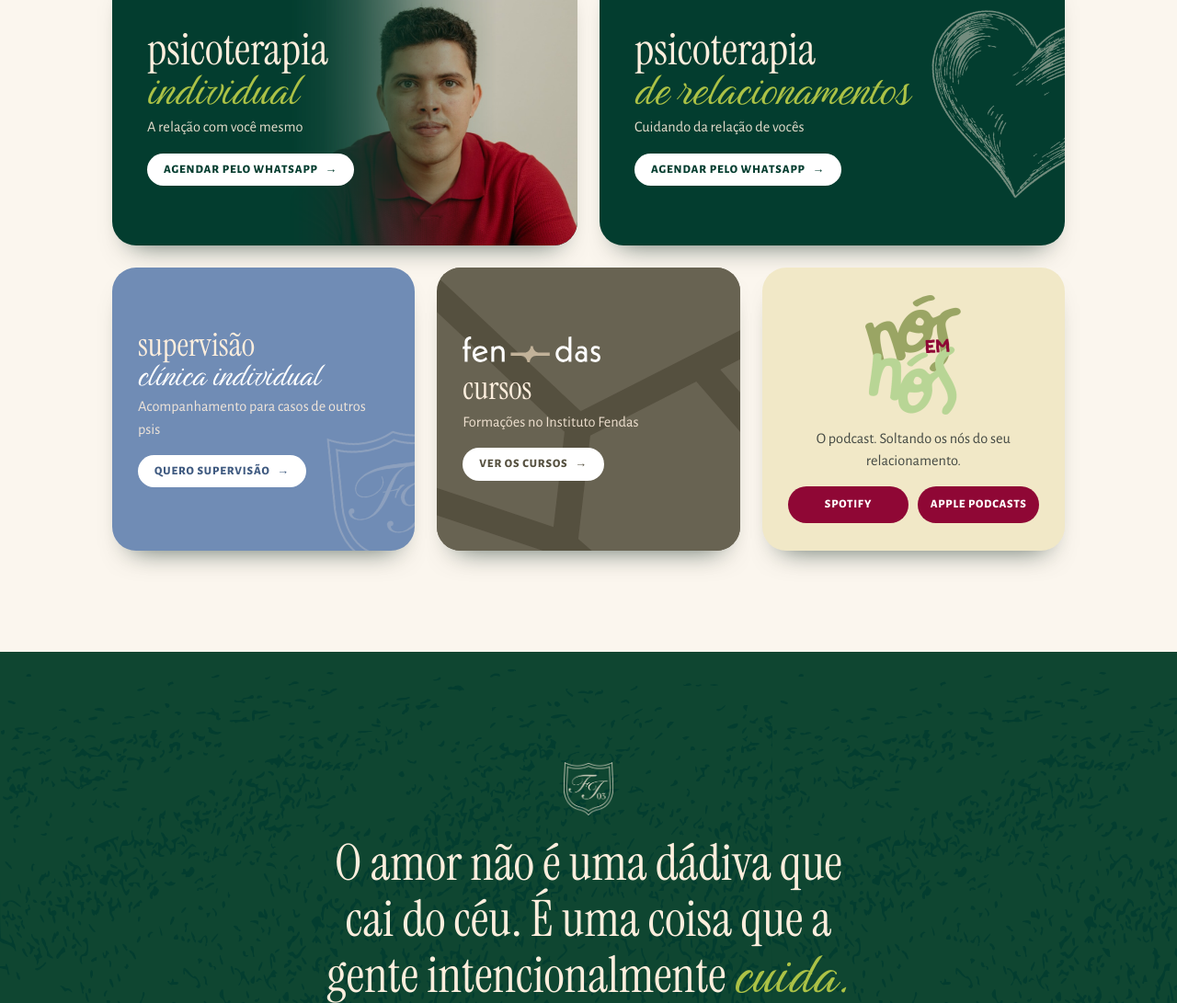
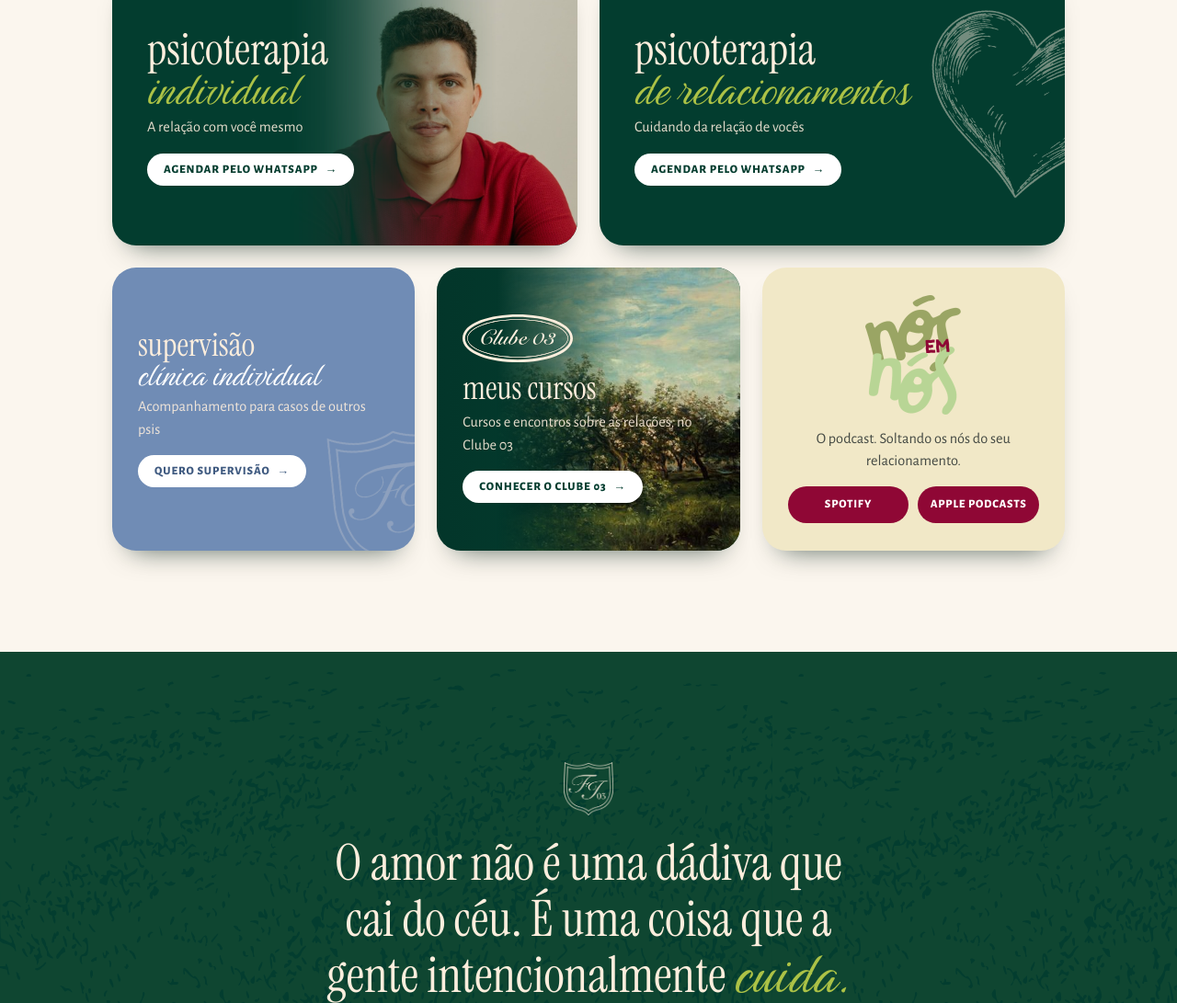
Before and after one commit to institutofendas-git/franciscoilo, a plain HTML site: page index.html in a window 1280 px wide. Shown: the part 1077-2168 px from the top of the page at 92% size. Drawn offline with Linux system fonts and the light colour scheme.

Commit message:
Cartão de cursos passa a levar ao Clube 03
Co-Authored-By: Claude Opus 5.5 <noreply@anthropic.com>
Claude-Session: https://claude.ai/code/session_01UKPNuJpB1YVLmRzwTswDjD

```diff
--- a/index.html
+++ b/index.html
@@ -120,10 +120,11 @@
   .c-supervisao .cta{color:#3f5a80}
   .c-supervisao h3 .b{color:#fff}
 
-  .c-cursos{background:var(--fd-fundo)}
-  .c-cursos .fundo{position:absolute;inset:0;width:100%;height:100%;object-fit:cover;z-index:-1;opacity:.9}
-  .c-cursos .logo-fd{width:150px;margin-bottom:12px}
-  .c-cursos .cta{color:var(--fd-fundo)}
+  .c-cursos{background:var(--verde)}
+  .c-cursos .bg{width:80%;object-position:40% 50%}
+  .c-cursos::after{content:"";position:absolute;inset:0;z-index:-1;background:linear-gradient(90deg,rgba(3,40,32,.35),transparent 70%)}
+  .c-cursos .logo-cl{width:120px;margin-bottom:12px}
+  .c-cursos .cta{color:var(--verde)}
 
   .c-pod{background:var(--nn-creme);color:var(--nn-grafite);align-items:center;text-align:center}
   .c-pod .logo-nn{width:120px;margin-bottom:6px}
@@ -290,12 +291,12 @@
       <span class="cta">Quero supervisão</span>
     </a>
 
-    <a class="reveal card c-cursos" href="https://institutofendas.com.br" target="_blank" rel="noopener">
-      <img class="fundo" src="img/fendas-fundo.svg" alt="" loading="lazy" decoding="async">
-      <img class="logo-fd" src="img/fendas-logo.svg" alt="Instituto Fendas" loading="lazy" decoding="async">
-      <h3><span class="a">cursos</span></h3>
-      <span class="sub">Formações no Instituto Fendas</span>
-      <span class="cta">Ver os cursos</span>
+    <a class="reveal card c-cursos" href="https://institutofendas.com.br/clube03/" target="_blank" rel="noopener">
+      <img class="bg" src="img/clube03-pomar.jpg" alt="" width="640" height="440" loading="lazy" decoding="async">
+      <img class="logo-cl" src="img/clube03-logo.svg" alt="Clube 03" width="1678" height="725" loading="lazy" decoding="async">
+      <h3><span class="a">meus cursos</span></h3>
+      <span class="sub">Cursos e encontros sobre as relações, no Clube 03</span>
+      <span class="cta">Conhecer o Clube 03</span>
     </a>
 
     <!-- E-BOOKS: quando tiver o link de compra, tire o comentário e troque LINK-DE-COMPRA
```
Also changed, not shown: img/clube03-logo.svg (added), img/clube03-pomar.jpg (added).
